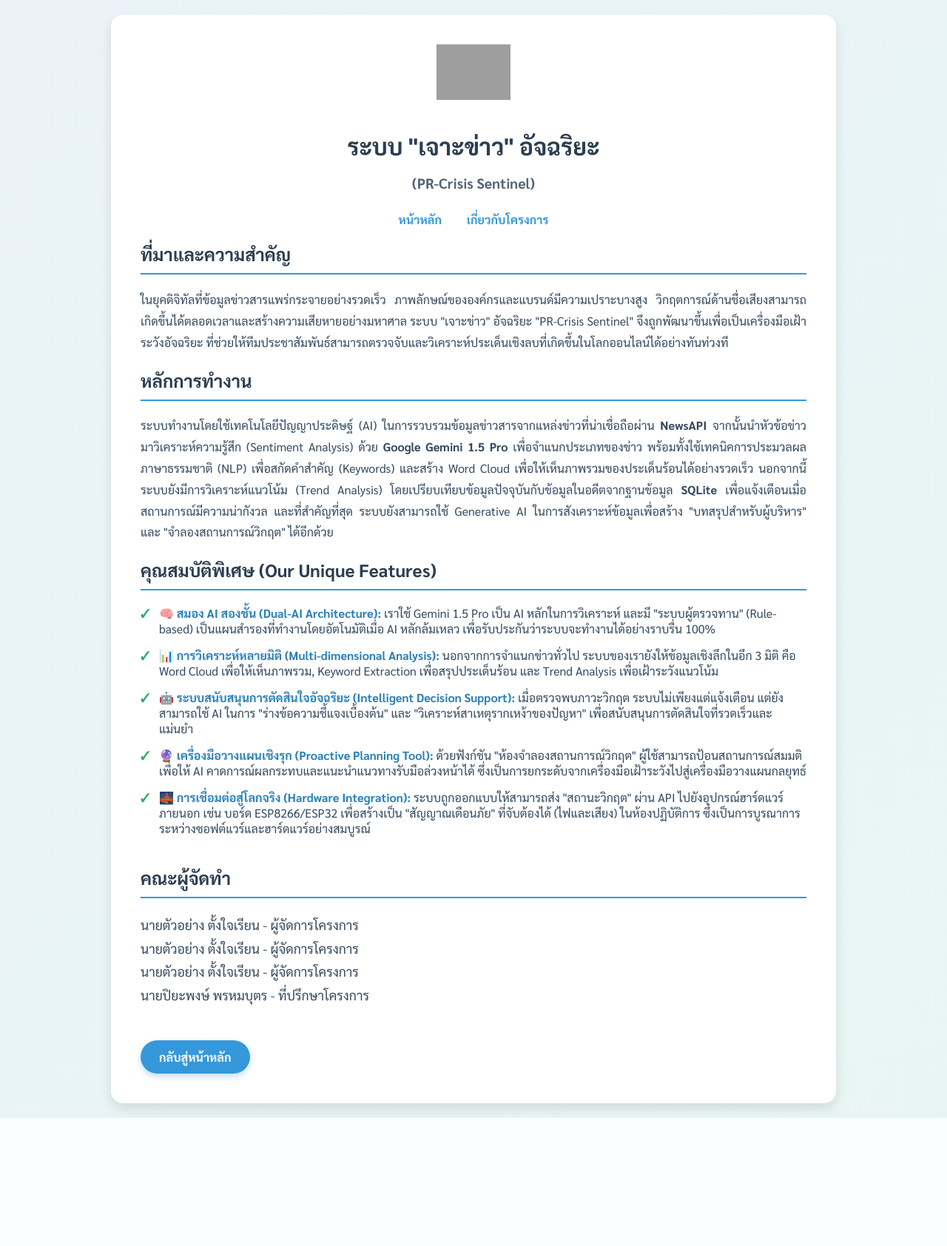
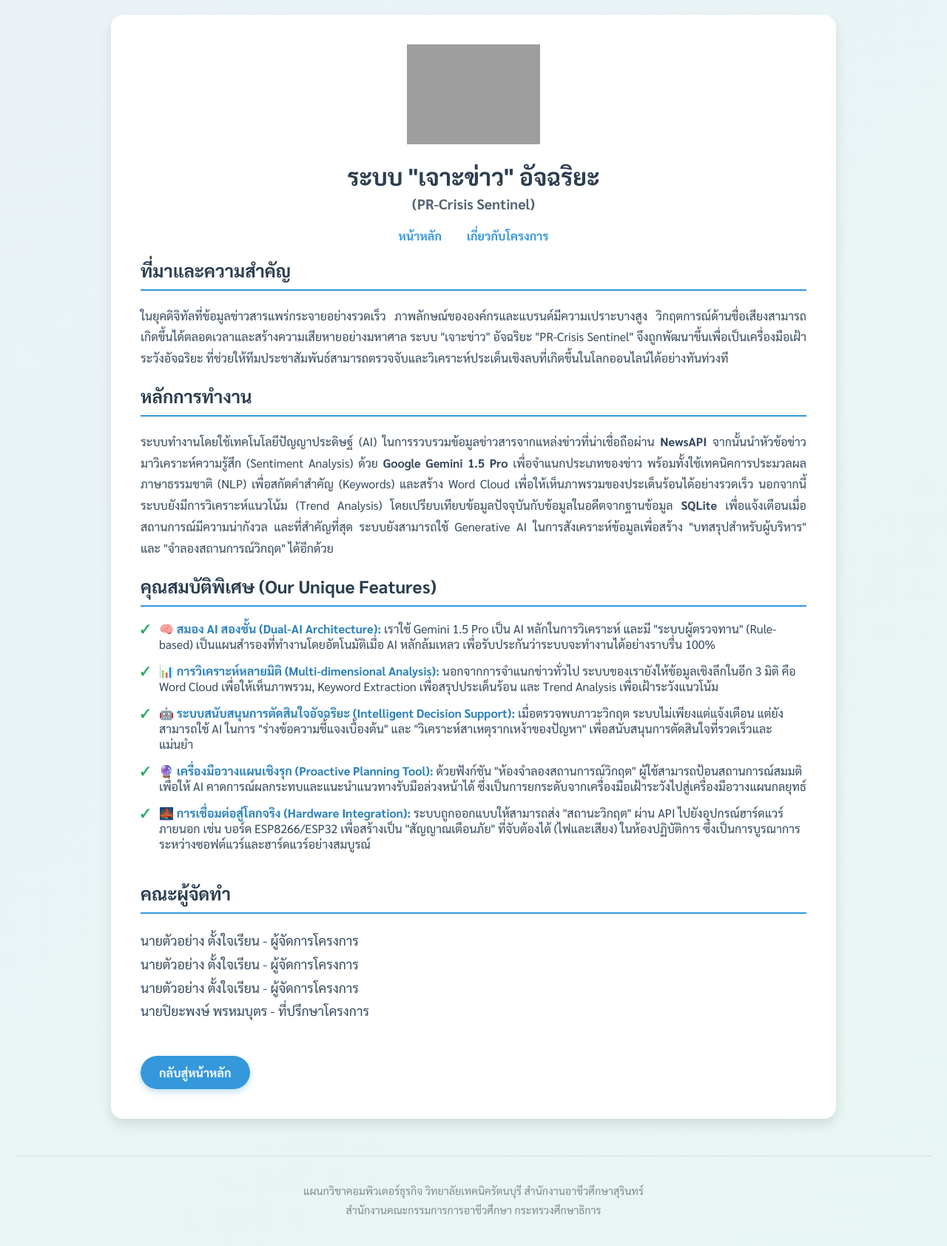
Before and after one commit to kungpirest-cmd/pr-crisis-sentinel, a Python web app: template templates/about.html in a window 1280 px wide. Shown: the whole page at 74% size. Before the commit the page ends 1511 px from the top, so only its background shows below. Run offline with Jinja, Linux system fonts and the light colour scheme; the template is opened without the code that fills it, so the values that code supplies are empty; grey boxes are pictures that could not be loaded.

Commit message:
แก้ไขโค้ดล่าสุด

```diff
--- a/templates/about.html
+++ b/templates/about.html
@@ -32,13 +32,14 @@
         text-align: center;
       }
       .header .logo {
-        width: 100px;
+        width: 180px;
         height: auto;
-        margin-bottom: 15px;
+        margin-bottom: 2px;
       }
+
       h1 {
         color: var(--header-color);
-        line-height: 1.4;
+        line-height: 1;
       }
       h1 small {
         font-size: 0.6em;
@@ -104,6 +105,17 @@
       .nav-link:hover {
         color: var(--secondary-color);
       }
+      .site-footer {
+        text-align: center;
+        margin-top: 50px;
+        padding-top: 20px;
+        border-top: 1px solid #ddd;
+        color: #7f8c8d;
+        font-size: 0.9em;
+      }
+      .site-footer p {
+        text-align: center; /* บังคับให้ p จัดกลาง */
+      }
     </style>
     <link
       href="https://fonts.googleapis.com/css2?family=Sarabun:wght@400;700&display=swap"
@@ -114,7 +126,7 @@
     <div class="main-container">
       <div class="header">
         <img
-          src="https://img2.pic.in.th/pic/d7148bd48bd930bf925897e1884e2b82.png"
+          src="https://img5.pic.in.th/file/secure-sv1/Gemini_Generated_Image_uinbgjuinbgjuinb-removebg-preview.png"
           alt="Project Logo"
           class="logo"
         />
@@ -206,5 +218,12 @@
 
       <a href="{{ url_for('index') }}" class="back-link">กลับสู่หน้าหลัก</a>
     </div>
+    <footer class="site-footer">
+      <p>
+        แผนกวิชาคอมพิวเตอร์ธุรกิจ วิทยาลัยเทคนิครัตนบุรี
+        สำนักงานอาชีวศึกษาสุรินทร์<br />
+        สำนักงานคณะกรรมการการอาชีวศึกษา กระทรวงศึกษาธิการ
+      </p>
+    </footer>
   </body>
 </html>
```
Also changed, not shown: templates/index.html (+6 -5 lines).
